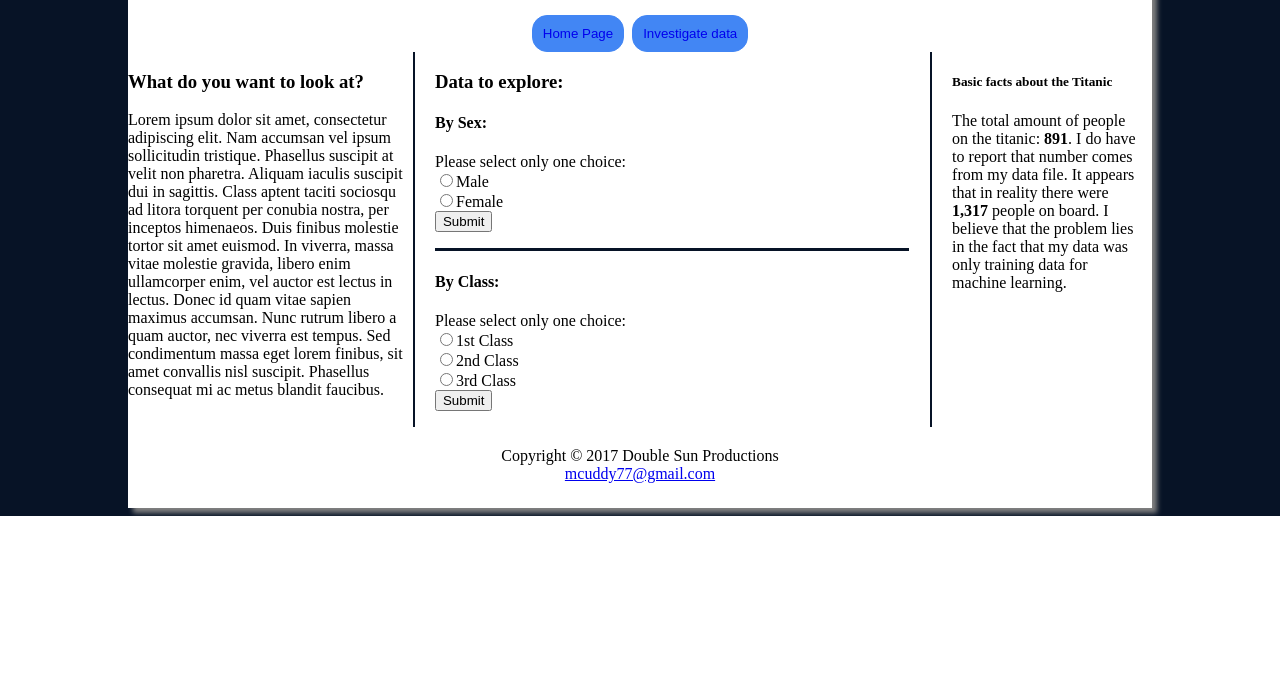
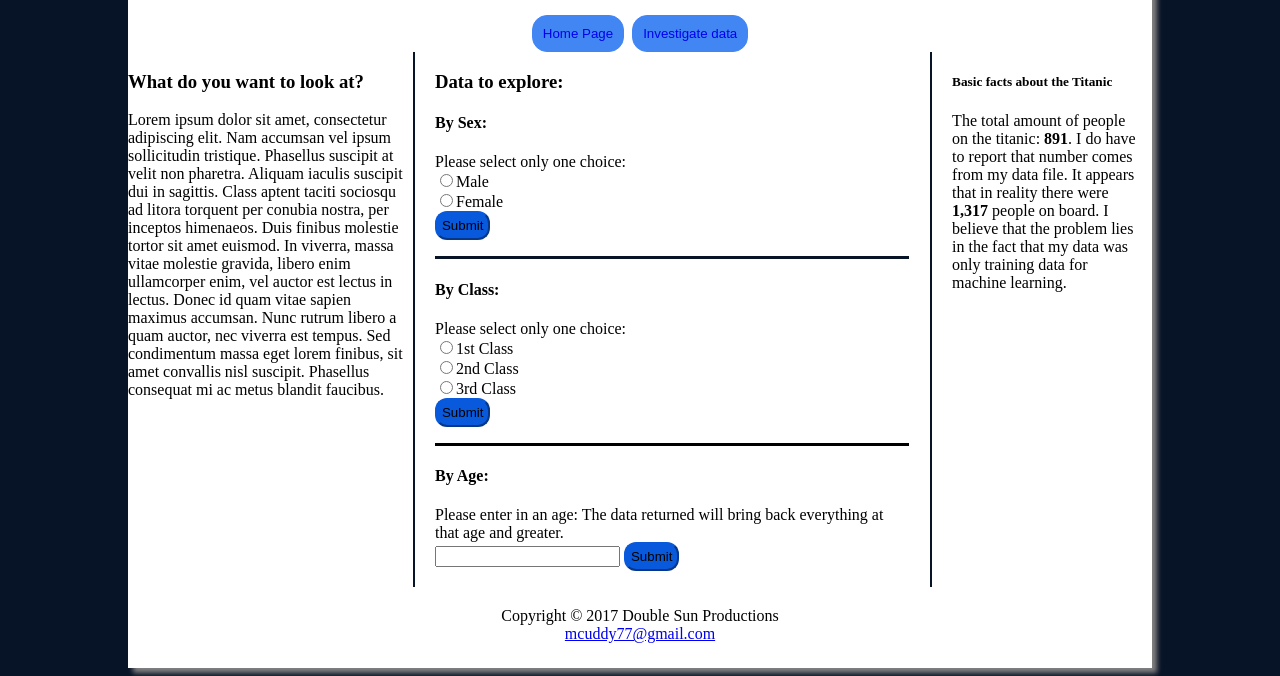
Before and after one commit to ravenusmc/titanic, a Flask app: page /data in a window 1280 px wide. Shown: the part 408-1084 px from the top of the page. Before the commit the page ends 924 px from the top, so only its background shows below. Run offline with Flask 2, Linux system fonts and the light colour scheme.

Commit message:
adding age information

```diff
--- a/data.py
+++ b/data.py
@@ -42,6 +42,12 @@ class Data():
         elif class_selected == 3:
             return 'third'
 
+    #This method will show the user the amount of people who survived by age.
+    def age_lived(self, age_entered):
+        self.__data = pd.read_csv('train.csv')
+        total_passengers = len(self.__data)
+        age_survived = len(self.__data[self.__data.Age >= age_entered])
+        return total_passengers, age_survived
 
 
 # data = Data()
--- a/main.py
+++ b/main.py
@@ -40,5 +40,13 @@ def class_results():
     survived_passengers, total_passengers, lived_by_class = data.who_lived_by_class(class_selected)
     return render_template('class_results.html', title="class_results", total = total_passengers, class_type = lived_by_class, class_converted = class_converted, total_lived = survived_passengers)
 
+#This code will display the results of who survived the titanic by age.
+@app.route('/age_results', methods=['POST'])
+def age_results():
+    age_entered = int(request.form['number'])
+    data = Data()
+    total_passengers, age_survived = data.age_lived(age_entered)
+    return render_template('age_results.html', title="Age_results", age = age_survived, total = total_passengers)
+
 #This line will actually run the app.
 app.run(debug=True)
--- a/static/styles/styles.css
+++ b/static/styles/styles.css
@@ -108,6 +108,10 @@ footer {
     padding-right: 1%;
 }
 
+.form_three {
+    border-top: 3px solid black;
+}
+
 span {
     font-weight: bold;
 }
@@ -135,6 +139,13 @@ span {
 .class_results_heading {
     text-align: center;
     text-transform: uppercase;
+}
+
+.data_button {
+    background-color: #0859db;
+    border-radius: 12px;
+    padding: 5px;
+    border-color: #0859db;
 }
 
 
--- a/templates/data.html
+++ b/templates/data.html
@@ -43,7 +43,7 @@
                     <br>
                     <input type='radio' name='sex' value='male'/>Male<br>
                     <input type='radio' name='sex' value='female'/>Female<br>
-                    <input type='submit'>
+                    <input class='data_button' type='submit'>
                 </p>
             </form>
             <form class='form_two' method='POST' action='/class_results'>
@@ -53,7 +53,17 @@
                     <input type='radio' name='class' value='1'/>1st Class<br>
                     <input type='radio' name='class' value='2'/>2nd Class<br>
                     <input type='radio' name='class' value='3'/>3rd Class<br>
-                    <input type='submit'>
+                    <input class='data_button' type='submit'>
+                </p>
+            </form>
+            <form class='form_three' method='POST' action='/age_results'>
+                <h4>By Age:</h4>
+                <p>Please enter in an age:
+                    The data returned will bring back everything at that age and
+                    greater.
+                    <br>
+                    <input name='number' type='NUMBER'>
+                    <input class='data_button' type='submit'>
                 </p>
             </form>
         </div>
```
Also changed, not shown: templates/age_results.html (added, +35 -0 lines).
